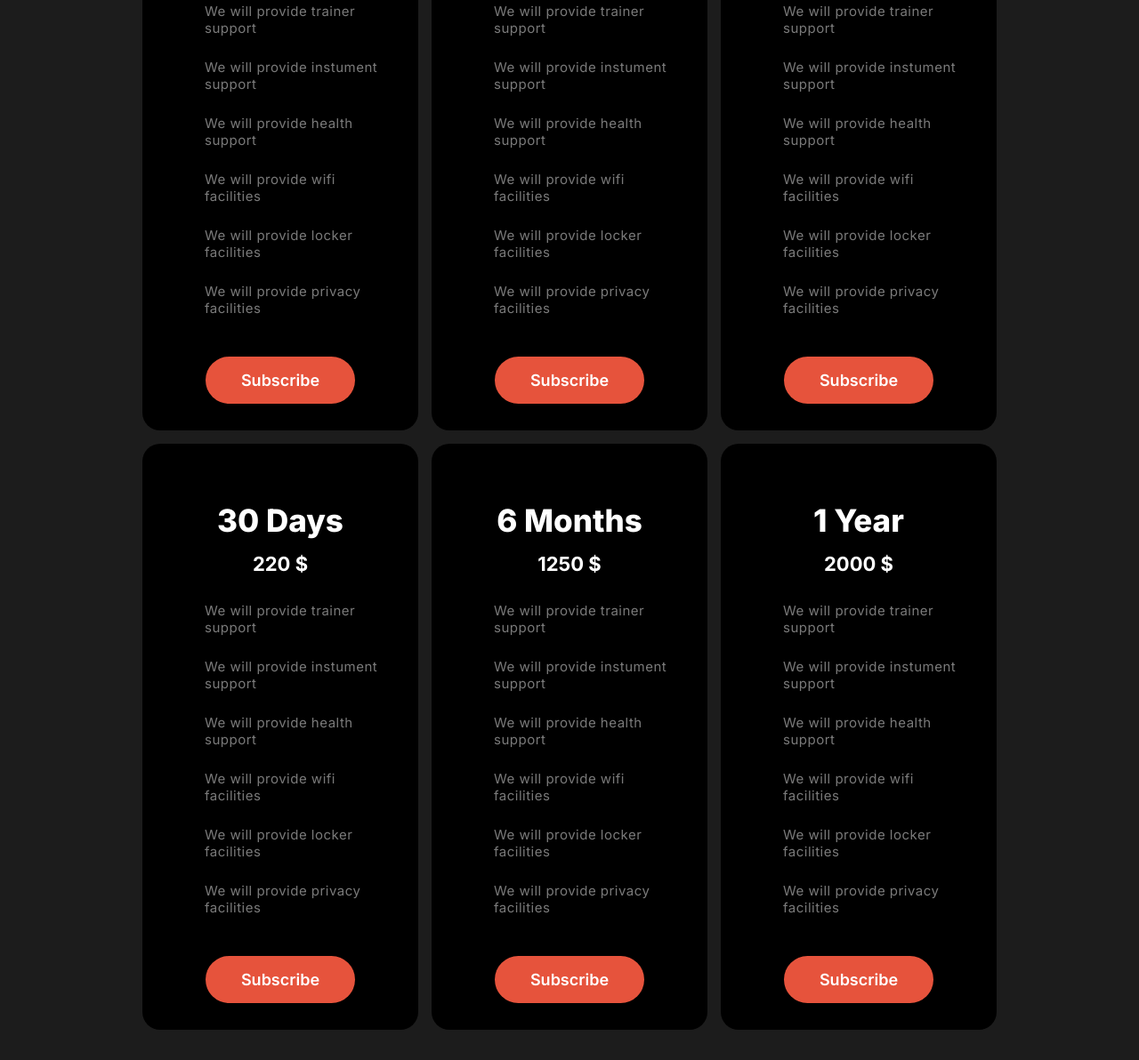
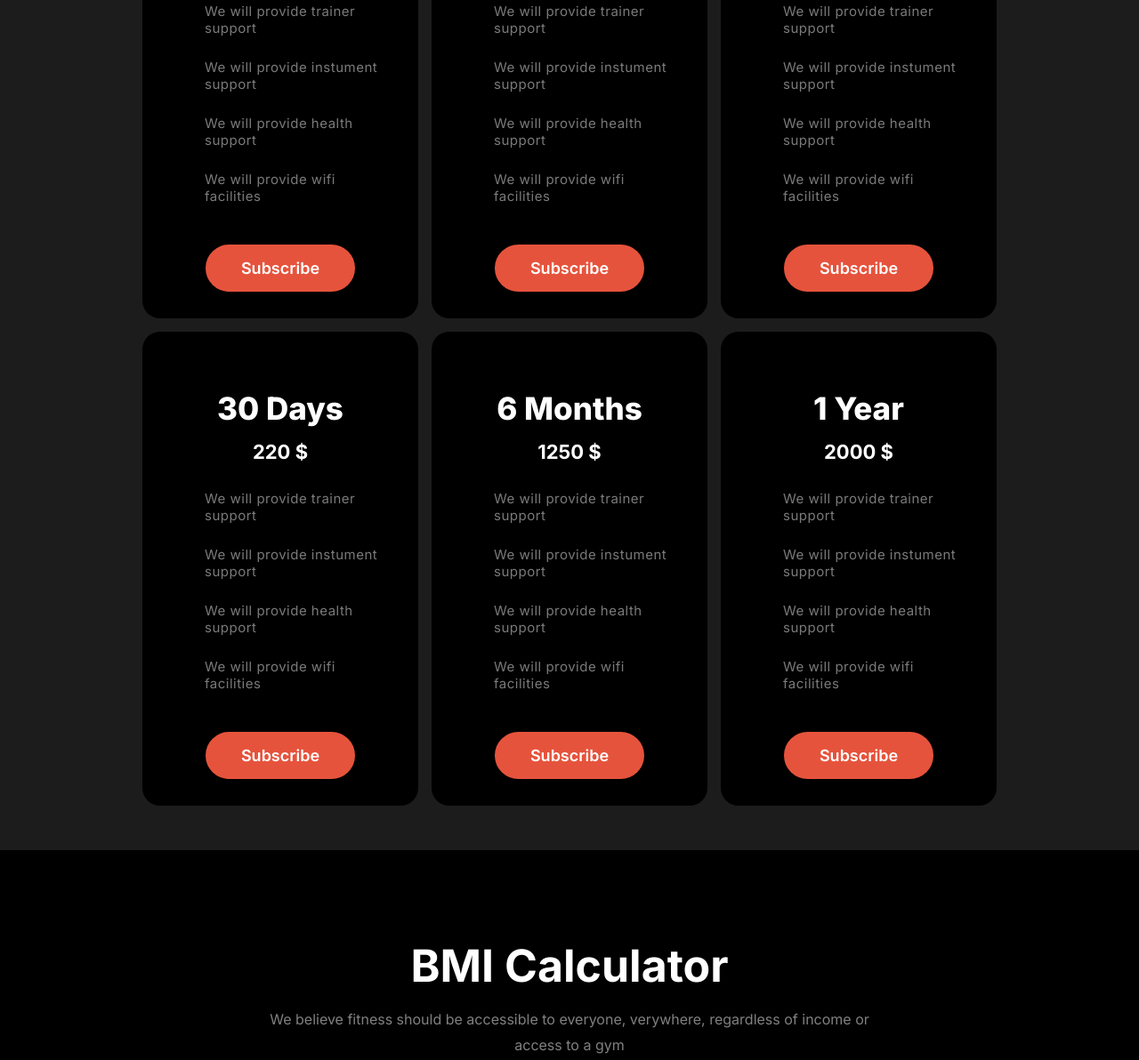
Before and after one commit to ariyanyeamin14/Assignment-2, a plain HTML site: page index.html in a window 1280 px wide. Shown: the part 2440-3632 px from the top of the page at 89% size. Drawn offline with Linux system fonts and the light colour scheme.

Commit message:
revision 1

```diff
--- a/index.html
+++ b/index.html
@@ -93,9 +93,9 @@
       </section>
      <!-- Run Section end -->
 
-     <!-- Plane Section Start -->
+     <!-- Plan Section Start -->
       <section class="plane">
-        <div class="section-title">Our Plane</div>
+        <div class="section-title">Our Plan</div>
         <p class="section-description">We believe fitness should be accessible to everyone, verywhere, regardless of income or <br>access to a gym</p>
         <div class="plane-container-bg">
             <div class="plane-container">
@@ -107,8 +107,6 @@
                         <li>We will provide instument support</li>
                         <li>We will provide health support</li>
                         <li>We will provide wifi facilities</li>
-                        <li>We will provide locker facilities</li>
-                        <li>We will provide privacy facilities</li>
                     </ul>
                     <button class="plane-btn btn-primary">Subscribe</button>
                 </div>
@@ -120,8 +118,6 @@
                         <li>We will provide instument support</li>
                         <li>We will provide health support</li>
                         <li>We will provide wifi facilities</li>
-                        <li>We will provide locker facilities</li>
-                        <li>We will provide privacy facilities</li>
                     </ul>
                     <button class="plane-btn btn-primary">Subscribe</button>
                 </div>
@@ -133,8 +129,6 @@
                         <li>We will provide instument support</li>
                         <li>We will provide health support</li>
                         <li>We will provide wifi facilities</li>
-                        <li>We will provide locker facilities</li>
-                        <li>We will provide privacy facilities</li>
                     </ul>
                     <button class="plane-btn btn-primary">Subscribe</button>
                 </div>
@@ -146,8 +140,6 @@
                         <li>We will provide instument support</li>
                         <li>We will provide health support</li>
                         <li>We will provide wifi facilities</li>
-                        <li>We will provide locker facilities</li>
-                        <li>We will provide privacy facilities</li>
                     </ul>
                     <button class="plane-btn btn-primary">Subscribe</button>
                 </div>
@@ -159,8 +151,6 @@
                         <li>We will provide instument support</li>
                         <li>We will provide health support</li>
                         <li>We will provide wifi facilities</li>
-                        <li>We will provide locker facilities</li>
-                        <li>We will provide privacy facilities</li>
                     </ul>
                     <button class="plane-btn btn-primary">Subscribe</button>
                 </div>
@@ -172,15 +162,13 @@
                         <li>We will provide instument support</li>
                         <li>We will provide health support</li>
                         <li>We will provide wifi facilities</li>
-                        <li>We will provide locker facilities</li>
-                        <li>We will provide privacy facilities</li>
                     </ul>
                     <button class="plane-btn btn-primary">Subscribe</button>
                 </div>
             </div>
         </div>
       </section>
-     <!-- Plane Section End -->
+     <!-- Plan Section End -->
 
      <!-- BMI Section Start -->
       <section class="bmi">
```
